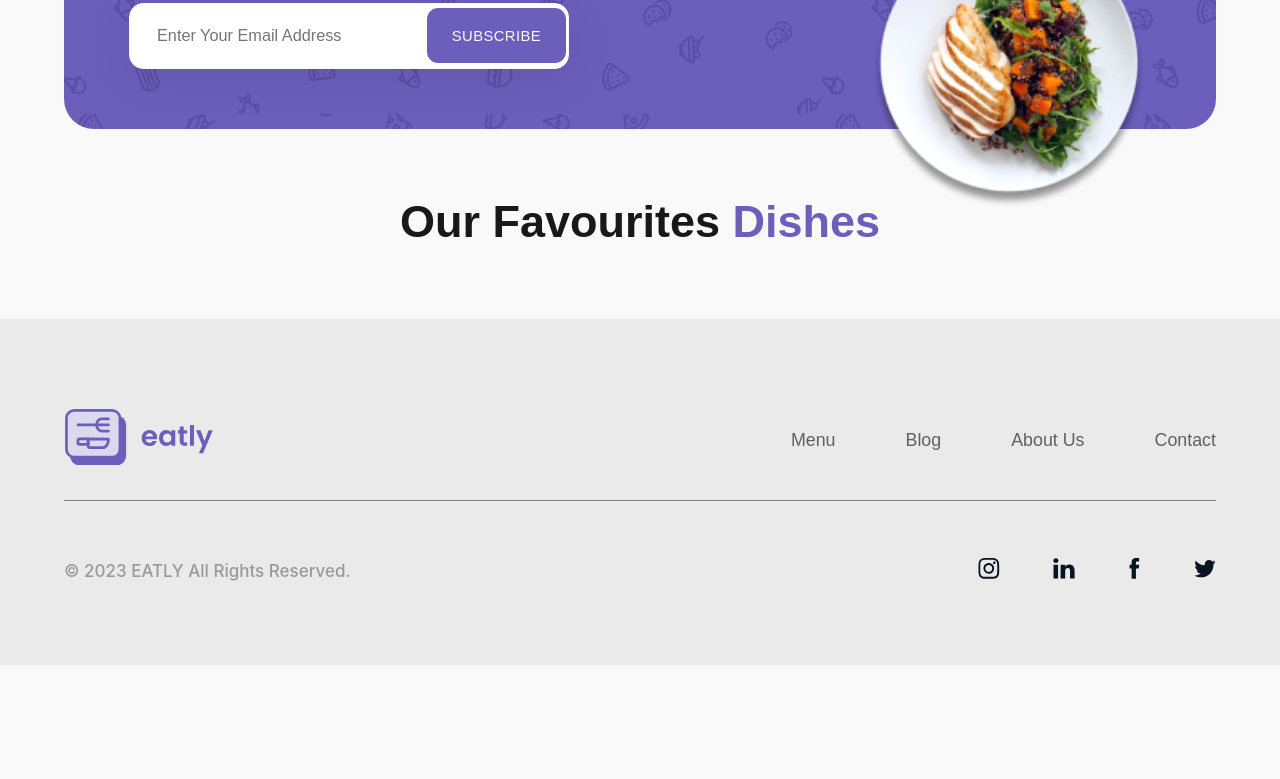
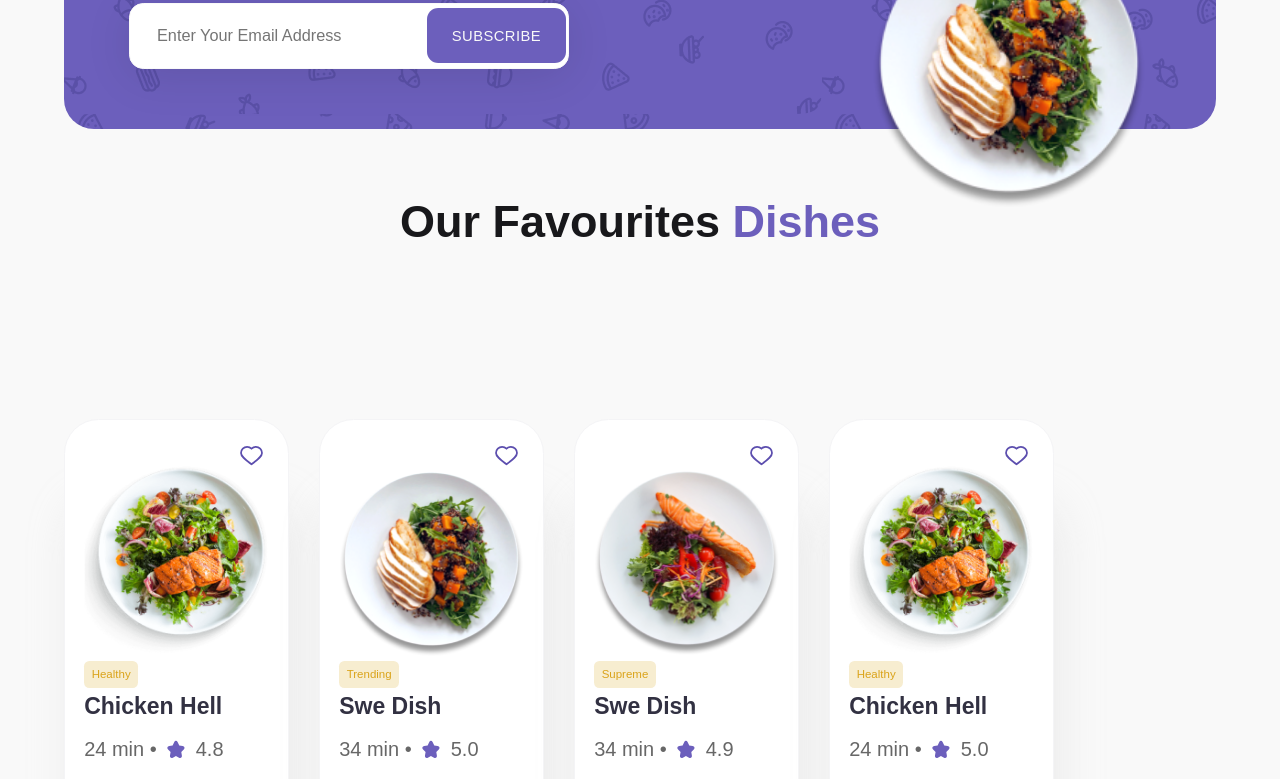
Before and after one commit to olymuzyka-intensive/eatly-react, a React (Vite) app: page /menuFavourites in a window 1280 px wide. Shown: the part 300-1079 px from the top of the page. Before the commit the page ends 965 px from the top, so only its background shows below. Built offline with nearby package versions, Linux system fonts and the light colour scheme; data requests are answered from the project's data file.

Commit message:
fix favourite all dishes

```diff
--- a/src/App.jsx
+++ b/src/App.jsx
@@ -3,14 +3,24 @@ import { BrowserRouter} from "react-router-dom"
 
 import Footer from "./layouts/Footer";
 import Header from "./layouts/Header";
-import Main, { MainContext } from "./layouts/Main"
-// import { MainContext } from "../layouts/Main";
+import Main from "./layouts/Main"
 
 export const AppContext = createContext();
 
 function App() {
   const [cart, setCart] = useState([]);
   const [cartLike, setCartLike] = useState([]);
+  const [isFavorite, setIsFavorite] = useState(false)
+
+  const addCartFavourite = (item) => {
+      const cartLikeTmp = cartLike.includes(item)
+      ? cartLike.filter((itemLike) => itemLike !== item)
+      : [...cartLike, item]
+      setCartLike(cartLikeTmp);
+      setIsFavorite(!isFavorite)
+      localStorage.setItem('cartLike', JSON.stringify(cartLikeTmp));
+
+  }
 
     const cartAdd = (id) => {
         const cartTmp = cart;
@@ -37,25 +47,27 @@ function App() {
 
             if (cartDataLocal && cartDataLocal.length > 0) setCart([...cartDataLocal]);
         }
+
     }, [cart])
 
-    const cartLikeAdd = (id) => {
-      const cartLikeTmp = cartLike;
+  //   const cartLikeAdd = (id) => {
+  //     const cartLikeTmp = cartLike;
 
-        let item = cartLikeTmp.find((item) => {
-            return +item.id == +id;
-        });
+  //       let item = cartLikeTmp.find((item) => {
+  //           return +item.id === +id;
+  //       });
 
-        if (item) {
-            item.favourite = true;
-        } else {
-            item = { id: id, favourite: false };
-            cartLikeTmp.push(item);
-        }
+  //       if (item.id === id) {
+  //           item.favourite = true;
+  //       }
+  //     // else {
+  //     //       item = { id: id, favourite: false };
+  //     //       cartLikeTmp.push(item);
+  //     //   }
 
-        setCartLike([...cartLikeTmp]);
-        localStorage.setItem('cartLike', JSON.stringify(cartLikeTmp));
-    }
+      // setCartLike([...cartLikeTmp]);
+      // localStorage.setItem('cartLike', JSON.stringify(cartLikeTmp));
+  //   }
 
   useEffect(() => {
     if (cartLike.length == 0) {
@@ -66,9 +78,10 @@ function App() {
     }
   }, [cartLike])
 
+
   return (
     <>
-      <AppContext.Provider value={{cart, setCart, cartAdd, cartLike, setCartLike, cartLikeAdd}}>
+      <AppContext.Provider value={{cart, setCart, cartAdd, cartLike, setCartLike, addCartFavourite}}>
         <BrowserRouter>
           <Header/>
           <Main/>
--- a/src/layouts/DishesFavourites.jsx
+++ b/src/layouts/DishesFavourites.jsx
@@ -1,75 +1,57 @@
-import { useContext, useEffect, useState } from 'react';
+import { useContext } from 'react';
 
-// import { useParams } from "react-router-dom"
+import { AppContext } from '../App';
+import { MainContext } from './Main';
+import DishesLike from './DishesLike';
 
-import { MainContext } from "./Main"
-import { AppContext } from '../App';
 
 function DishesFavourites() {
-    const {cartLike, setCartLike} = useContext(AppContext)
-    const data = useContext(MainContext);
+    const {cartAdd} = useContext(AppContext)
+    const data = useContext(MainContext)
 
-    const [isFavorite, setIsFavorite] = useState(false)
+    return (
+        <div className="dishes">
+            <div className="container">
+                <div className="dishes__row">
+                    {/* <h2 className="dishes__title">Our <span>Dishes</span></h2> */}
+                    <ul className="dishes__cards">
+                        {data.map((item, index) => {
+                            return (
+                            <li key={index} className="dishes__item" >
+                                <div className="dishes__category_card">
+                                    <DishesLike />
+                                    <img src={item.image} className="dishes__item_img" alt='dish'/>
+                                    <h4 className="dishes__category dishes__category_1">{item.subcategory}</h4>
+                                    <div className="dishes__subtitle">{item.title}</div>
+                                    <div className="dishes__comment">{item.timing} •<span className="dishes__comment_star">
+                                        <svg width="26" height="27" viewBox="0 0 26 27" fill="none" xmlns="http://www.w3.org/2000/svg">
+                                        <path d="M15.9993 21.687C17.7033 22.6197 19.2019 21.4893 18.876 19.511L18.2909 15.9589L20.7696 13.4433C22.1482 12.0443 21.5786 10.2111 19.6708 9.92245L16.2453 9.40421L14.7209 6.18842C13.867 4.38709 12.013 4.36771 11.1575 6.17244L9.62555 9.40421L6.19999 9.92245C4.29484 10.2107 3.72066 12.0423 5.10119 13.4433L7.57994 15.9589L6.99479 19.511C6.66935 21.4865 8.16507 22.621 9.87149 21.687L12.9354 20.01L15.9993 21.687Z" fill="#6C5FBC"/>
+                                        </svg></span><span>{item.star}</span>
+                                    </div>
+                                    <div className="dishes__price">$ {Math.floor(item.price)}<span className="dishes__price_sub">.{(item.price.toString().split('.')[1])}</span>
+                                        <div className="dishes__add" onClick={() => { cartAdd(item.id) }}>
+                                        </div>
+                                    </div>
+                                </div>
+                            </li>
+                            )
+                        })}
+                    </ul>
+                    {/* <div className="dishes__button">
+                        <Link to="/menuAll" className="btn btn--view-all">View All <span> <img src="/src/img/arrow.png" alt="arrow"/> </span></Link>
+                    </div> */}
+                </div>
+            </div>
+        </div>
+    )
+  }
 
-    const [cartLikeList, setCartLikeList] = useState([]);
-    const [cartItems, setCartItems] = useState([])
 
-    useEffect(() => {
-        const cartlikeListTmp = data.filter((product) => {
-            const cartItem = cartLike.find((item) => {
-                product.favourites = item.favourites;
-                return item.id == product.id;
-            });
-
-            if (cartItem) return product;
-        });
-
-        if (cartlikeListTmp && cartlikeListTmp.length > 0) setCartLikeList([...cartlikeListTmp])
-    }, [cartLike])
-
-    useEffect (() => {
-        const saveCartLike = localStorage.getItem('cartLike');
-        if (saveCartLike) {
-            const parsedCartLike = JSON.parse(saveCartLike);
-            setCartLike(parsedCartLike)
-        }
-    }, [])
-
-  const addCartFavourite = (id) => {
-    const cartLikeTmp = cartLike;
-
-    let item = cartLike.find((item) => {
-        return +item.id == +id;
-    });
-
-    if (item) {
-        item.favourite = true;
-        localStorage.setItem('cartFavourite', JSON.stringify(item))
-        // item = { id: id, favourites: true };
-    }
-    // else {
-    //     item = { id: id, favourites: false };
-    //     cartLikeTmp.push(cartLike);
-
-    // }
-    cartLikeTmp.push(cartLike);
-    setIsFavorite([isFavorite]);
-    setCartLike([...cartLikeTmp]);
-    // localStorage.setItem('cartFavourite', JSON.stringify(cartLikeTmp));
-}
+  export default DishesFavourites
 
 
 
-    return (
-        <div className={isFavorite ? 'dishes__item_like-active' : 'dishes__item_like'} onClick={addCartFavourite}>
-        <svg viewBox="0 0 12.00 12.00" enableBackground="new 0 0 12 12" xmlns="http://www.w3.org/2000/svg" fill="none" stroke="#5C4EAE"><g id="SVGRepo_bgCarrier" strokeWidth="0"></g><g id="SVGRepo_tracerCarrier" strokeLinecap="round" strokeLinejoin="round"></g><g id="SVGRepo_iconCarrier"><path d="M8.5,1C7.5206299,1,6.6352539,1.4022217,6,2.0504761C5.3648071,1.4022827,4.4793701,1,3.5,1 C1.5670166,1,0,2.5670166,0,4.5S2,8,6,11c4-3,6-4.5670166,6-6.5S10.4329834,1,8.5,1z"></path></g></svg>
-    </div>
-
-    )
-  }
-
-  export default DishesFavourites
-
+  //setIsFavorite(!isFavorite)
 // ++ work
 //   const addCartLike = (id) => {
 //     const cartLikeTmp = cartLike;
@@ -125,7 +107,7 @@ function DishesFavourites() {
     // })
 
 //     useEffect(() => {
-//       const favorites = JSON.parse(localStorage.getItem('dataLike') || '[]')
+//       const favorites = JSON.parse(localStorage.getItem('dataLike') || [])
 //     //   setIsCartLikes(cartLikes.includes(item.id))
 //       if (cartLike) {
 //         setCartLike(cartLike)
@@ -171,3 +153,16 @@ function DishesFavourites() {
     //         setCartLike(parsedCartFavourite)
     //     }
     // }, [])
+
+
+        // useEffect(() => {
+    //     if (cartLike.length == 0) {
+    //         let cartLikeDataLocal = localStorage.getItem('cartLike') ;
+    //         cartLikeDataLocal = JSON.parse(cartLikeDataLocal);
+
+    //         if (cartLikeDataLocal && cartLikeDataLocal.length > 0) setCartLike([...cartLikeDataLocal]);
+
+    //         localStorage.setItem('cartLike', JSON.stringify(cartLike));
+    //     }
+
+    // }, [cartLike])
--- a/src/layouts/DishesFilter.jsx
+++ b/src/layouts/DishesFilter.jsx
@@ -5,6 +5,7 @@ import { useContext, useEffect, useState } from 'react';
 import { Link } from "react-router-dom"
 import { MainContext } from "./Main"
 import { AppContext } from '../App';
+import DishesLike from './DishesLike';
 
 
 function DishesFilter() {
@@ -28,9 +29,7 @@ function DishesFilter() {
                             <li key={index} className="dishes__item">
                                 <div className="dishes__category_card">
                                     <img src={item.image} className="dishes__item_img" alt='dish'/>
-                                    <div className="dishes__item_like">
-                                        <svg viewBox="0 0 12.00 12.00" enableBackground="new 0 0 12 12" xmlns="http://www.w3.org/2000/svg" fill="none" stroke="#5C4EAE"><g id="SVGRepo_bgCarrier" strokeWidth="0"></g><g id="SVGRepo_tracerCarrier" strokeLinecap="round" strokeLinejoin="round"></g><g id="SVGRepo_iconCarrier"><path d="M8.5,1C7.5206299,1,6.6352539,1.4022217,6,2.0504761C5.3648071,1.4022827,4.4793701,1,3.5,1 C1.5670166,1,0,2.5670166,0,4.5S2,8,6,11c4-3,6-4.5670166,6-6.5S10.4329834,1,8.5,1z"></path></g></svg>
-                                    </div>
+                                    <DishesLike />
                                     <h4 className="dishes__category dishes__category_1">{item.subcategory}</h4>
                                     <div className="dishes__subtitle"> {item.title}</div>
                                     <div className="dishes__comment">{item.timing} •<span className="dishes__comment_star">
--- a/src/layouts/DishesLike.jsx
+++ b/src/layouts/DishesLike.jsx
@@ -1,27 +1,30 @@
-import { useEffect, useState } from 'react';
+import React from 'react';
+import { useContext, useEffect, useState } from 'react';
 
-function DishesLike(cart) {
-        // const [isCartLike, setIsCartLike] = useState()
+import { AppContext } from '../App';
 
 
+function DishesLike() {
+    const {cartLike, setCartLike} = useContext(AppContext)
 
-    const addCartLike = (id) => {
-        const cartLike = JSON.parse(localStorage.getItem('dataLike') || '[]')
+    const [isFavorite, setIsFavorite] = useState()
 
-        if (isCartLike) {
-            const updateCartLike = cartLike.filter(id => id !== cart.id)
-            localStorage.setItem('dataLike', JSON.stringify(updateCartLike))
-        } else {
-            localStorage.setItem('dataLike', JSON.stringify([...cartLike, cart.id]))
-        }
-        setIsCartLike(isCartLike)
+    const addCartFavourite = (item) => {
+        const cartLikeTmp = cartLike.includes(item)
+        ? cartLike.filter((itemLike) => itemLike !== item)
+        : [...cartLike, item]
+        setCartLike(cartLikeTmp);
+        setIsFavorite(!isFavorite)
+
     }
-    useEffect(() => {
-        const cartLike = JSON.parse(localStorage.getItem('dataLike') || '[]')
-        setIsCartLike(cartLike.includes(cart.id))
-    }, [cart])
 
-    return
-}
+    return (
+        <div className={isFavorite ? 'dishes__item_like-active' : 'dishes__item_like'} onClick={addCartFavourite}>
+        <svg viewBox="0 0 12.00 12.00" enableBackground="new 0 0 12 12" xmlns="http://www.w3.org/2000/svg" fill="none" stroke="#5C4EAE"><g id="SVGRepo_bgCarrier" strokeWidth="0"></g><g id="SVGRepo_tracerCarrier" strokeLinecap="round" strokeLinejoin="round"></g><g id="SVGRepo_iconCarrier"><path d="M8.5,1C7.5206299,1,6.6352539,1.4022217,6,2.0504761C5.3648071,1.4022827,4.4793701,1,3.5,1 C1.5670166,1,0,2.5670166,0,4.5S2,8,6,11c4-3,6-4.5670166,6-6.5S10.4329834,1,8.5,1z"></path></g></svg>
+    </div>
+
+    )
+  }
+
 
 export default DishesLike
--- a/src/layouts/DishesTop.jsx
+++ b/src/layouts/DishesTop.jsx
@@ -5,6 +5,7 @@ import { useContext, useEffect, useState } from 'react';
 import { Link } from "react-router-dom"
 import { MainContext } from "./Main"
 import { AppContext } from '../App';
+import DishesLike from './DishesLike';
 
 
 function DishesTop() {
@@ -29,9 +30,7 @@ function DishesTop() {
                             <li key={index} className="dishes__item">
                                 <div className="dishes__category_card">
                                     <img src={item.image} className="dishes__item_img" alt='dish'/>
-                                    <div className="dishes__item_like">
-                                        <svg viewBox="0 0 12.00 12.00" enableBackground="new 0 0 12 12" xmlns="http://www.w3.org/2000/svg" fill="none" stroke="#5C4EAE"><g id="SVGRepo_bgCarrier" strokeWidth="0"></g><g id="SVGRepo_tracerCarrier" strokeLinecap="round" strokeLinejoin="round"></g><g id="SVGRepo_iconCarrier"><path d="M8.5,1C7.5206299,1,6.6352539,1.4022217,6,2.0504761C5.3648071,1.4022827,4.4793701,1,3.5,1 C1.5670166,1,0,2.5670166,0,4.5S2,8,6,11c4-3,6-4.5670166,6-6.5S10.4329834,1,8.5,1z"></path></g></svg>
-                                    </div>
+                                    <DishesLike />
                                     <h4 className="dishes__category dishes__category_1">{item.subcategory}</h4>
                                     <div className="dishes__subtitle"> {item.title}</div>
                                     <div className="dishes__comment">{item.timing} •<span className="dishes__comment_star">
--- a/src/layouts/LikeWidget.jsx
+++ b/src/layouts/LikeWidget.jsx
@@ -7,14 +7,19 @@ import { Link } from "react-router-dom"
 function LikeWidget() {
     const {cartLike} = useContext(AppContext)
     const [likeCount, setLikeCount] = useState(0);
-
+    let count = 0;
+    let isFavorite = new Set()
     const getQuantityLike = () => {
-        let count = 0;
-
         cartLike.forEach(item => {
             count++;
         });
-
+        // cartLike.forEach(item => {
+        //     if (isFavorite) {
+        //         count++
+        //     } else {
+        //         count--
+        //     }
+        // });
         return count;
     };
 
```
Also changed, not shown: src/layouts/Dishes.jsx (+4 -5 lines). Lines whose indentation alone changed are shown as unchanged.
